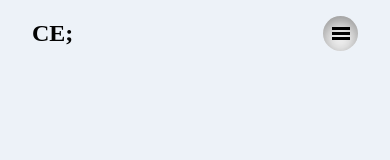
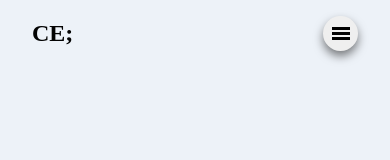
Before and after one commit to CEngmann91/portfolio, a React (Create React App) app: page / in a window 390 px wide. Shown: the top 160 px of the page. Built offline with nearby package versions, Linux system fonts and the light colour scheme.

Commit message:
minor update

```diff
--- a/src/components/Drawer/Drawer.scss
+++ b/src/components/Drawer/Drawer.scss
@@ -61,7 +61,7 @@
             border-radius: 50px;
             cursor: pointer;
 
-            // box-shadow: 0 5px 10px rgba(black, 0.5);
+            box-shadow: 0 5px 10px rgba(black, 0.5);
 
             transform-origin: center;
             animation: slide-l-fade-In .3s ease-out;
--- a/src/components/Drawer/Drawer.tsx
+++ b/src/components/Drawer/Drawer.tsx
@@ -60,7 +60,9 @@ const Drawer: React.FC<iProps> = (props: iProps) => {
     return (
         <div className='app__drawer'>
             <div className="app__drawer--menuBtn-container">
-                <button className='app__box-shadow-indent' onClick={toggleVisibility} data-menuVisible={menuVisible}>
+                <button
+                    // className='app__box-shadow-indent'
+                    onClick={toggleVisibility} data-menuVisible={menuVisible}>
                     <i />
                 </button>
             </div>
--- a/src/components/Footer/Footer.scss
+++ b/src/components/Footer/Footer.scss
@@ -224,6 +224,9 @@ $social-link-colours:
             flex: 1;
             display: flex;
             justify-content: space-between;
+            @media screen and (max-width: 900px) {
+                text-align: center;
+            }
 
             .copyright {
                 color: $white-colour;
```
